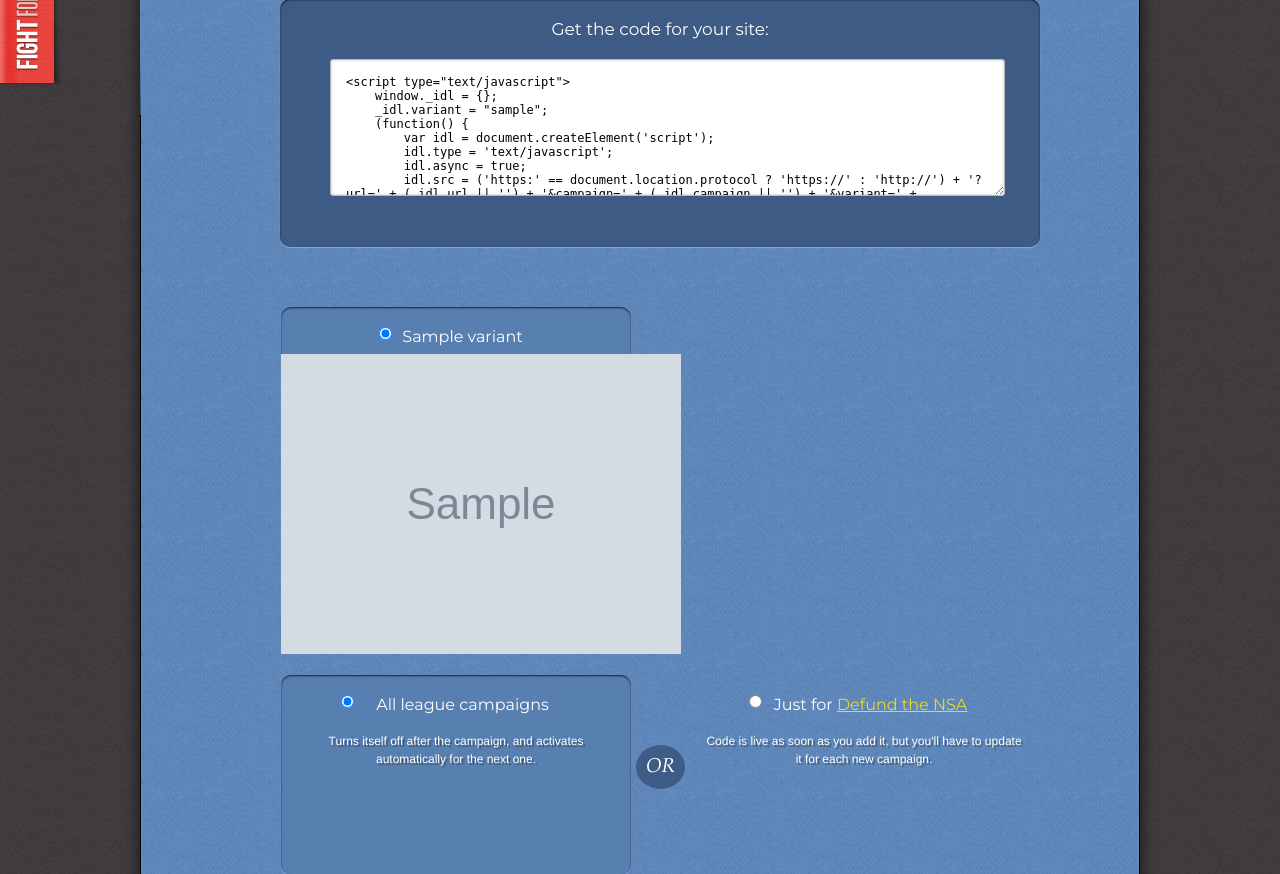
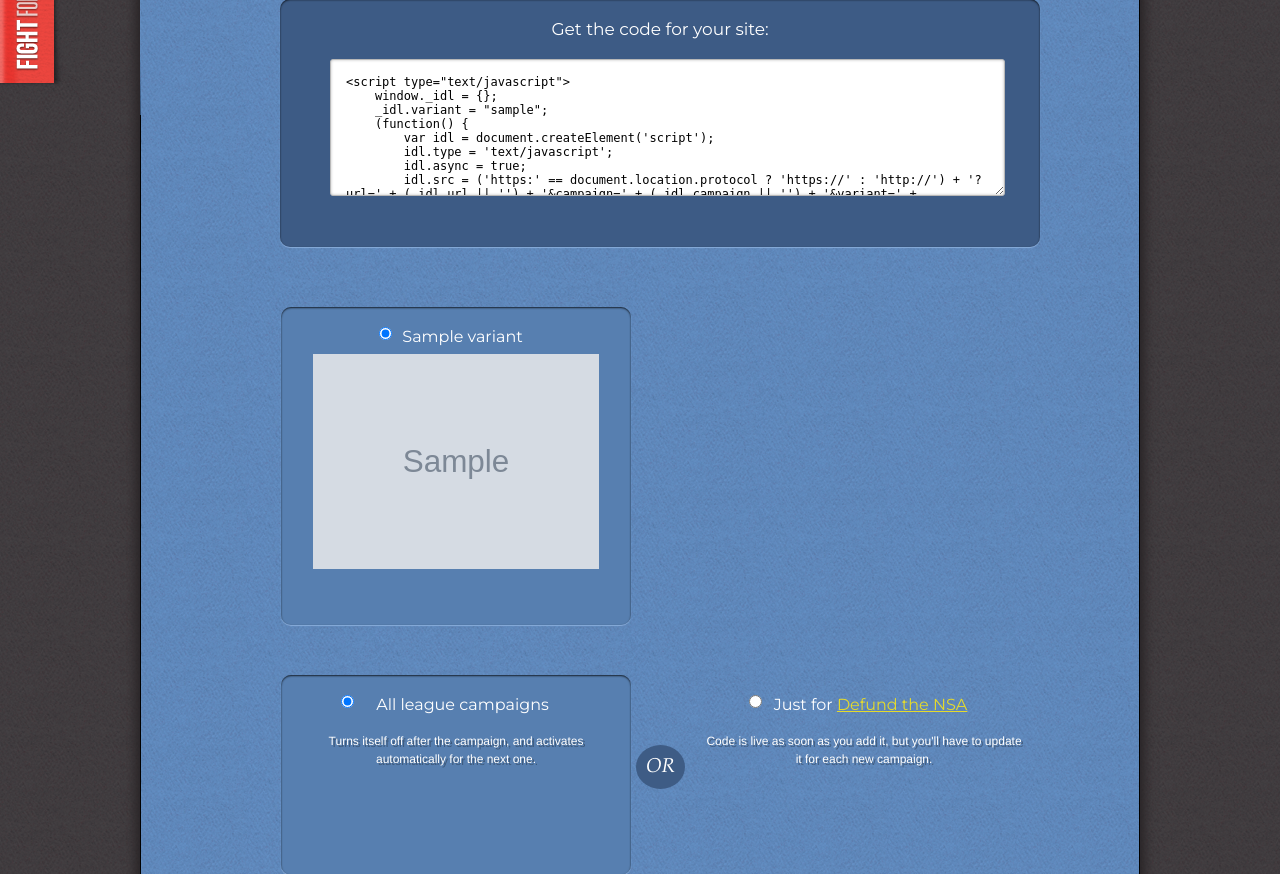
Before and after one commit to fightforthefuture/idl-members, a Django app: template internetdefense/templates/index.html in a window 1280 px wide. Shown: the part 341-1215 px from the top of the page. Run offline with Django 3.2, Linux system fonts and the light colour scheme; the template is opened without the code that fills it: most values are stand-ins (such as "Sample title", 1, 10 or a date in 2020); grey boxes marked "Sample" are stand-in pictures.

Commit message:
Graphics were updated to current campaign

```diff
--- a/internetdefense/templates/index.html
+++ b/internetdefense/templates/index.html
@@ -29,7 +29,7 @@
                     <input type="radio" name="variant" id="variant_{{ variant.slug }}" value="{{ variant.slug }}" {% if forloop.first %}checked="checked"{% endif %} />
                     <label for="variant_{{ variant.slug }}" class="montserrat">{{ variant.name }}</label>
                 </span>
-                <img src="{{ SECURE_STATIC_URL }}img/{{ variant.slug }}.png" alt="{{ variant.name }} Screenshot" />
+                <img style="height: 215px;" src="{{ SECURE_STATIC_URL }}img/{{ variant.slug }}.png" alt="{{ variant.name }} Screenshot" />
             </div>
             {% if not forloop.last %}
                 <span class="circle">OR</span>
```
Also changed, not shown: internetdefense/static/img/banner.png, internetdefense/static/img/modal.png.
